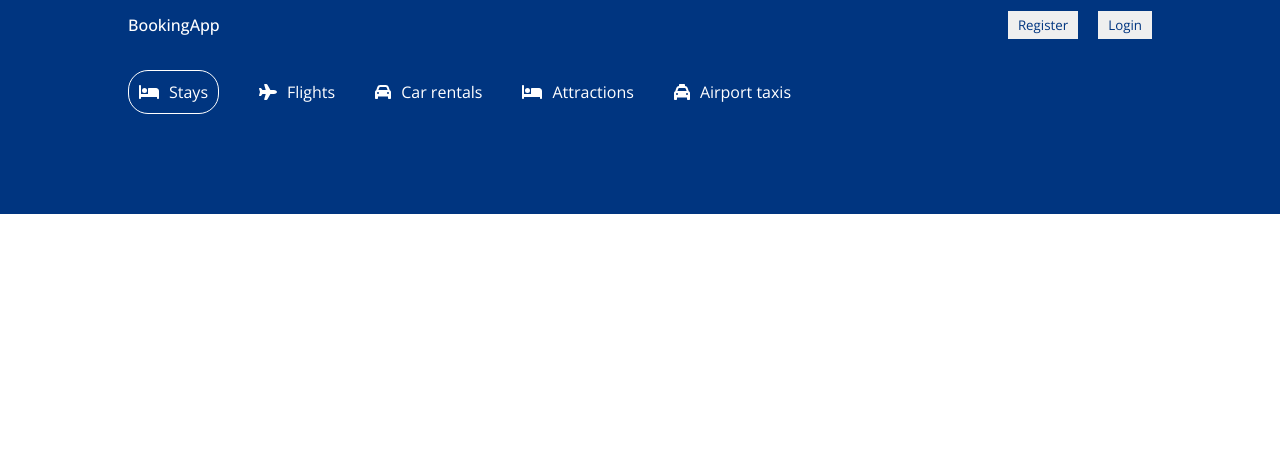
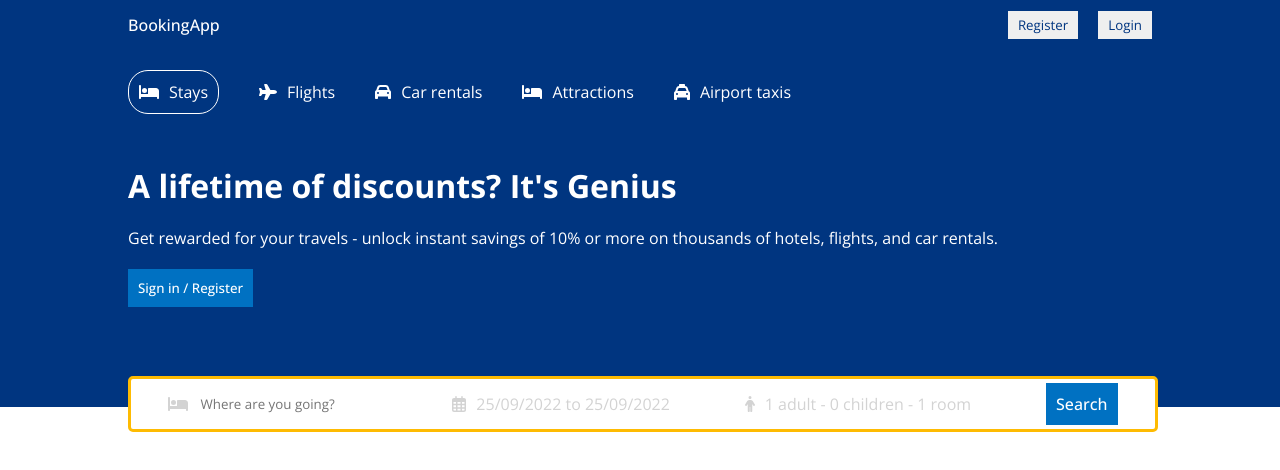
Before and after one commit to mrmezan06/Booking-App, a React (Create React App) app in the folder booking-ui/: page / in a window 1280 px wide. Shown: the top 470 px of the page. Built offline with nearby package versions, Linux system fonts and the light colour scheme.

Commit message:
Search Item Design Completed

```diff
--- a/booking-ui/package.json
+++ b/booking-ui/package.json
@@ -10,7 +10,9 @@
     "@testing-library/jest-dom": "^5.16.4",
     "@testing-library/react": "^13.1.1",
     "@testing-library/user-event": "^13.5.0",
+    "date-fns": "^2.29.3",
     "react": "^18.0.0",
+    "react-date-range": "^1.4.0",
     "react-dom": "^18.0.0",
     "react-router-dom": "^6.4.1",
     "react-scripts": "5.0.1",
--- a/booking-ui/src/components/header/Header.jsx
+++ b/booking-ui/src/components/header/Header.jsx
@@ -1,13 +1,43 @@
+import { faCalendarDays } from "@fortawesome/free-regular-svg-icons";
 import {
   faBed,
   faCar,
+  faPerson,
   faPlane,
   faTaxi,
 } from "@fortawesome/free-solid-svg-icons";
 import { FontAwesomeIcon } from "@fortawesome/react-fontawesome";
 import "./header.css";
+import { DateRange } from "react-date-range";
+import { useState } from "react";
+import "react-date-range/dist/styles.css"; // main css file
+import "react-date-range/dist/theme/default.css"; // theme css file
+import { format } from "date-fns";
 
 const Header = () => {
+  const [openDate, setOpenDate] = useState(false);
+  const [date, setDate] = useState([
+    {
+      startDate: new Date(),
+      endDate: new Date(),
+      key: "selection",
+    },
+  ]);
+  const [openOptions, setOpenOptions] = useState(false);
+  const [options, setOptions] = useState({
+    adult: 1,
+    children: 0,
+    room: 1,
+  });
+
+  const handleOption = (name, operation) => {
+    setOptions((prev) => {
+      return {
+        ...prev,
+        [name]: operation === "i" ? prev[name] + 1 : prev[name] - 1,
+      };
+    });
+  };
   return (
     <div className="header">
       <div className="headerContainer">
@@ -33,6 +63,116 @@
             <span>Airport taxis</span>
           </div>
         </div>
+        <h1 className="headerTitle">A lifetime of discounts? It's Genius</h1>
+        <p className="headerDesc">
+          Get rewarded for your travels - unlock instant savings of 10% or more
+          on thousands of hotels, flights, and car rentals.
+        </p>
+        <button className="headerBtn">Sign in / Register</button>
+        <div className="headerSearch">
+          <div className="headerSearchItem">
+            <FontAwesomeIcon icon={faBed} className="headerIcon" />
+            <input
+              type="text"
+              placeholder="Where are you going?"
+              className="headerSearchInput"
+            />
+          </div>
+          <div className="headerSearchItem">
+            <FontAwesomeIcon icon={faCalendarDays} className="headerIcon" />
+            <span
+              onClick={() => {
+                setOpenDate(!openDate);
+              }}
+              className="headerSearchText"
+            >{`${format(date[0].startDate, "dd/MM/yyyy")} to ${format(
+              date[0].endDate,
+              "dd/MM/yyyy"
+            )}`}</span>
+            {openDate && (
+              <DateRange
+                editableDateInputs={true}
+                onChange={(item) => setDate([item.selection])}
+                moveRangeOnFirstSelection={false}
+                ranges={date}
+                className="date"
+              />
+            )}
+          </div>
+          <div className="headerSearchItem">
+            <FontAwesomeIcon icon={faPerson} className="headerIcon" />
+            <span
+              onClick={() => setOpenOptions(!openOptions)}
+              className="headerSearchText"
+            >{`${options.adult} adult - ${options.children} children - ${options.room} room`}</span>
+            {openOptions && (
+              <div className="options">
+                <div className="optionItem">
+                  <span className="optionText">Adult</span>
+                  <div className="optionCounter">
+                    <button
+                      disabled={options.adult <= 1}
+                      className="optionCounterButton"
+                      onClick={() => handleOption("adult", "d")}
+                    >
+                      -
+                    </button>
+                    <span className="optionCounterNumber">{options.adult}</span>
+                    <button
+                      className="optionCounterButton"
+                      onClick={() => handleOption("adult", "i")}
+                    >
+                      +
+                    </button>
+                  </div>
+                </div>
+                <div className="optionItem">
+                  <span className="optionText">Children</span>
+                  <div className="optionCounter">
+                    <button
+                      disabled={options.children <= 0}
+                      className="optionCounterButton"
+                      onClick={() => handleOption("children", "d")}
+                    >
+                      -
+                    </button>
+                    <span className="optionCounterNumber">
+                      {options.children}
+                    </span>
+                    <button
+                      className="optionCounterButton"
+                      onClick={() => handleOption("children", "i")}
+                    >
+                      +
+                    </button>
+                  </div>
+                </div>
+                <div className="optionItem">
+                  <span className="optionText">Room</span>
+                  <div className="optionCounter">
+                    <button
+                      disabled={options.room <= 1}
+                      className="optionCounterButton"
+                      onClick={() => handleOption("room", "d")}
+                    >
+                      -
+                    </button>
+                    <span className="optionCounterNumber">{options.room}</span>
+                    <button
+                      className="optionCounterButton"
+                      onClick={() => handleOption("room", "i")}
+                    >
+                      +
+                    </button>
+                  </div>
+                </div>
+              </div>
+            )}
+          </div>
+          <div className="headerSearchItem">
+            <div className="headerBtn">Search</div>
+          </div>
+        </div>
       </div>
     </div>
   );
--- a/booking-ui/src/components/header/header.css
+++ b/booking-ui/src/components/header/header.css
@@ -3,6 +3,7 @@
   color: #fff;
   display: flex;
   justify-content: center;
+  position: relative;
 }
 
 .headerContainer {
@@ -14,6 +15,7 @@
 .headerList {
   display: flex;
   gap: 40px;
+  margin-bottom: 50px;
 }
 .headerListItem {
   display: flex;
@@ -25,3 +27,90 @@
   padding: 10px;
   border-radius: 20px;
 }
+
+.headerDesc {
+  margin: 20px 0px;
+}
+
+.headerBtn {
+  background-color: #0071c2;
+  color: #fff;
+  font-weight: 500;
+  border: none;
+  padding: 10px;
+  cursor: pointer;
+}
+
+.headerSearch {
+  height: 30px;
+  background-color: white;
+  border: 3px solid #febb02;
+  display: flex;
+  align-items: center;
+  justify-content: space-around;
+  padding: 10px 0px;
+  border-radius: 5px;
+  position: absolute;
+  bottom: -25px;
+  width: 100%;
+  max-width: 1024px;
+}
+
+.headerIcon {
+  color: lightgray;
+}
+
+.headerSearchItem {
+  display: flex;
+  align-items: center;
+  gap: 10px;
+}
+
+.headerSearchInput {
+  border: none;
+  outline: none;
+}
+
+.headerSearchText {
+  cursor: pointer;
+  color: lightgray;
+}
+
+.date {
+  position: absolute;
+  top: 50px;
+}
+
+.options {
+  position: absolute;
+  top: 50px;
+  background-color: white;
+  color: gray;
+  border-radius: 5px;
+  -webkit-box-shadow: 0px 0px 10px -5px rgba(0, 0, 0, 0.4);
+  box-shadow: 0px 0px 10px -5px rgba(0, 0, 0, 0.4);
+}
+
+.optionItem {
+  width: 200px;
+  display: flex;
+  justify-content: space-between;
+  margin: 10px;
+}
+
+.optionCounter {
+  display: flex;
+  align-items: center;
+  gap: 10px;
+  font-size: 12px;
+  color: black;
+}
+
+.optionCounterButton {
+  border: 1px solid #0071c2;
+  width: 30px;
+  height: 30px;
+  cursor: pointer;
+  color: #0071c2;
+  background-color: #fff;
+}
```
Also changed, not shown: 1 other file (tests, documents, lock files or other folders).
